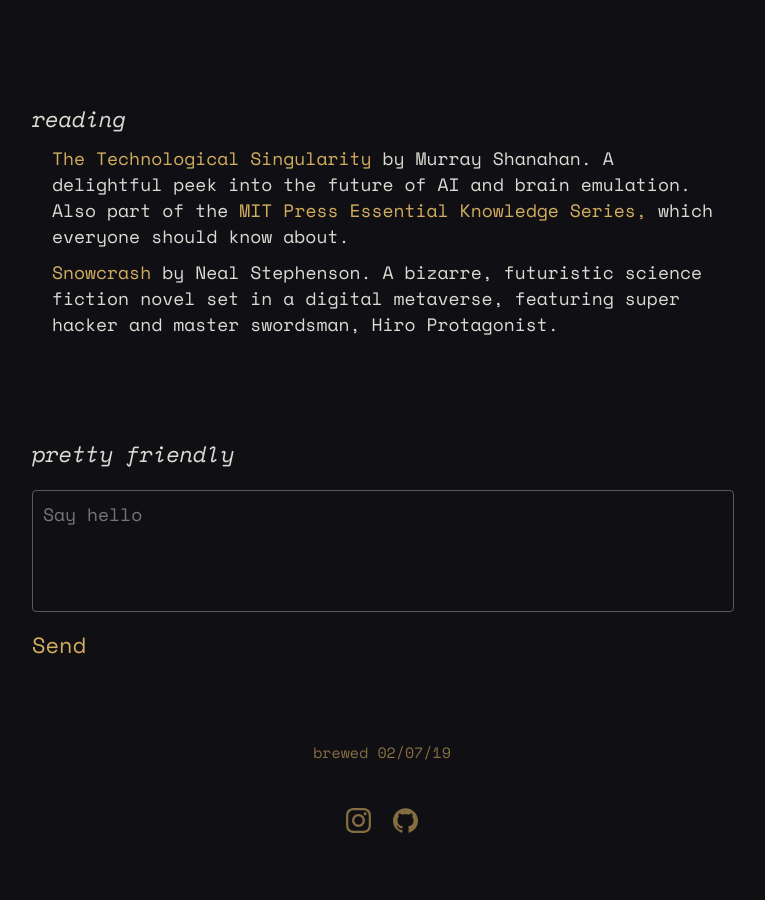
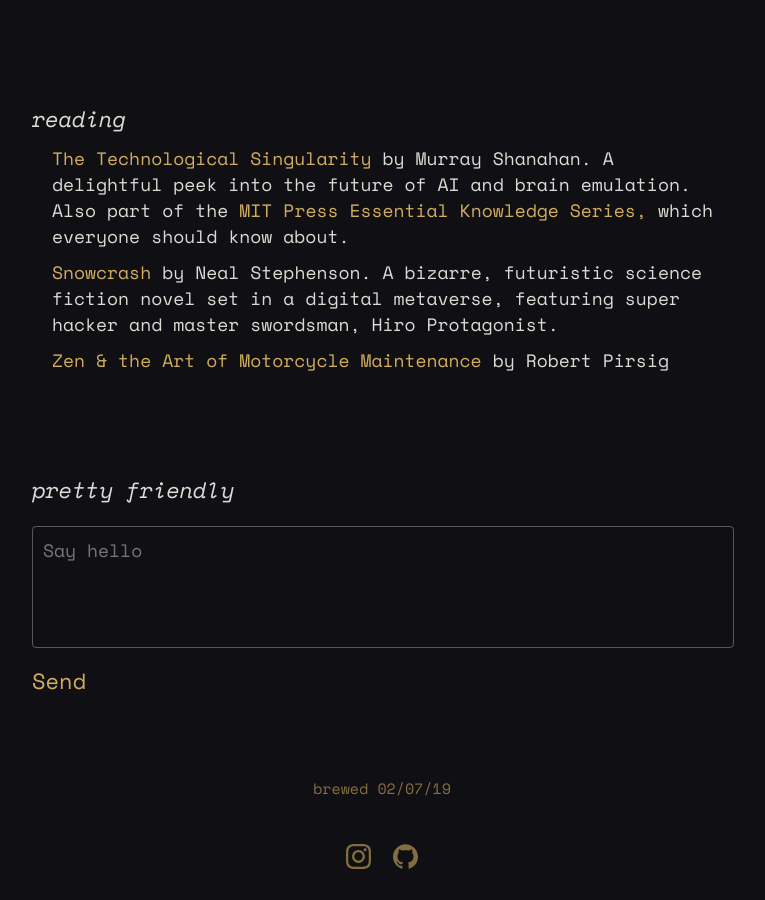
Before and after one commit to thayesx/tylerhayesxyz, a Jekyll site: the page built from index.md, in a window 1280 px wide and 900 px high, scrolled down 1064 px. Shown: the whole window, without its empty margins (258-1023 px from the left). Built offline with Jekyll 4.4.1, drawn with Linux system fonts in a browser that asks for light colours; before the commit the page ends 1928 px from its top, so only the background shows below that.

Commit message:
add book

```diff
--- a/index.md
+++ b/index.md
@@ -78,6 +78,10 @@
         - linkText: Snowcrash
           url: https://www.nealstephenson.com/snow-crash.html
         - "by Neal Stephenson. A bizarre, futuristic science fiction novel set in a digital metaverse, featuring super hacker and master swordsman, Hiro Protagonist."
+      - parts:
+        - linkText: Zen & the Art of Motorcycle Maintenance
+          url: https://www.amazon.com/Zen-Art-Motorcycle-Maintenance-Inquiry/dp/0060589469
+        - "by Robert Pirsig"
 links:
   - icon: github
     url: https://github.com/thayesx
```
